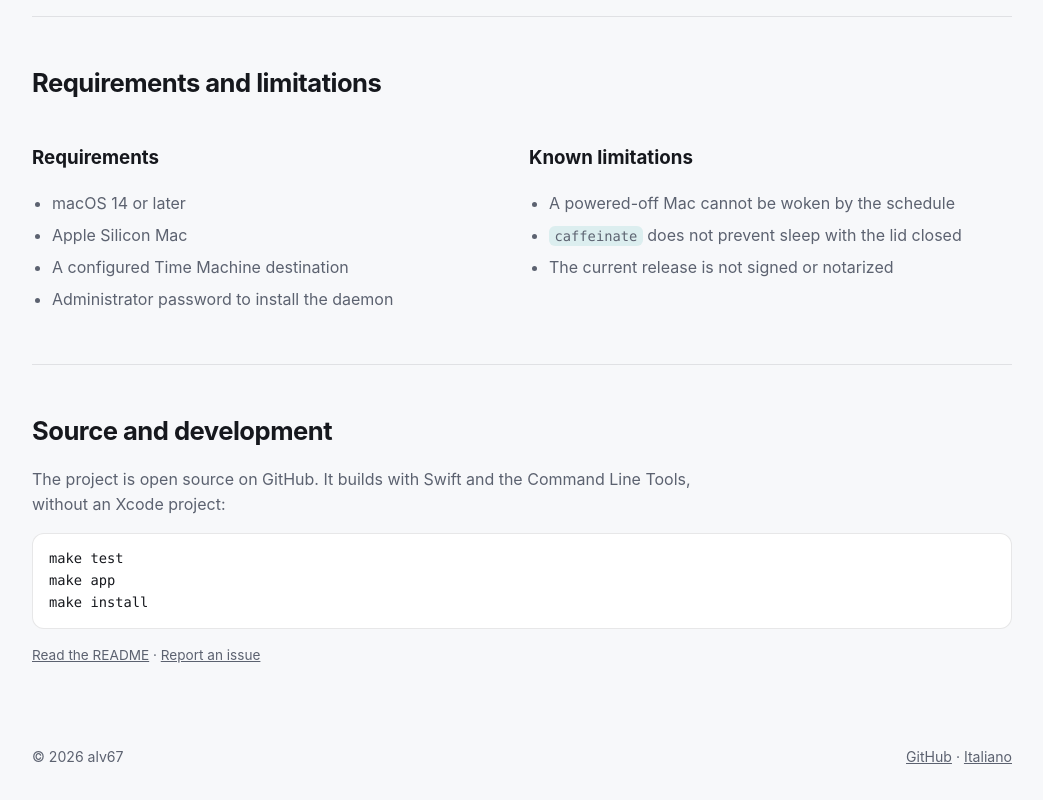
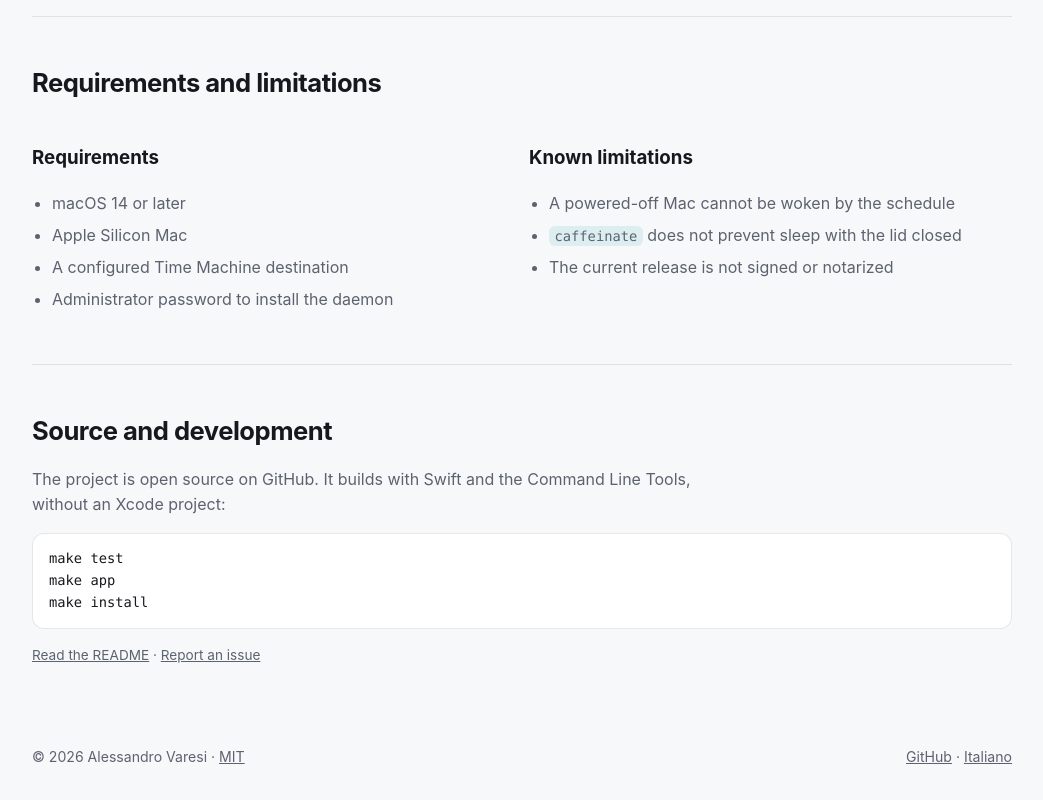
Before and after one commit to alv67/time-machine-scheduler, a plain HTML site: page docs/en/index.html in a window 1280 px wide. Shown: the part 1444-2244 px from the top of the page, without its empty margins (118-1161 px from the left). Drawn offline with Linux system fonts and the light colour scheme.

Commit message:
chore: autore Alessandro Varesi e licenza MIT
- copyright aggiornato in app, About, README e sito
- aggiunto LICENSE MIT
- DMG e release notes aggiornati

```diff
--- a/docs/en/index.html
+++ b/docs/en/index.html
@@ -141,7 +141,7 @@ make install</code></pre>
     </main>
 
     <footer>
-      <span>© 2026 alv67</span>
+      <span>© 2026 Alessandro Varesi · <a href="https://github.com/alv67/time-machine-scheduler/blob/main/LICENSE">MIT</a></span>
       <span>
         <a href="https://github.com/alv67/time-machine-scheduler">GitHub</a>
         · <a href="../index.html" lang="it" hreflang="it">Italiano</a>
```
Also changed, not shown: docs/index.html (+1 -1 lines), Resources/DMG-Leggimi.txt, 4 other files.
